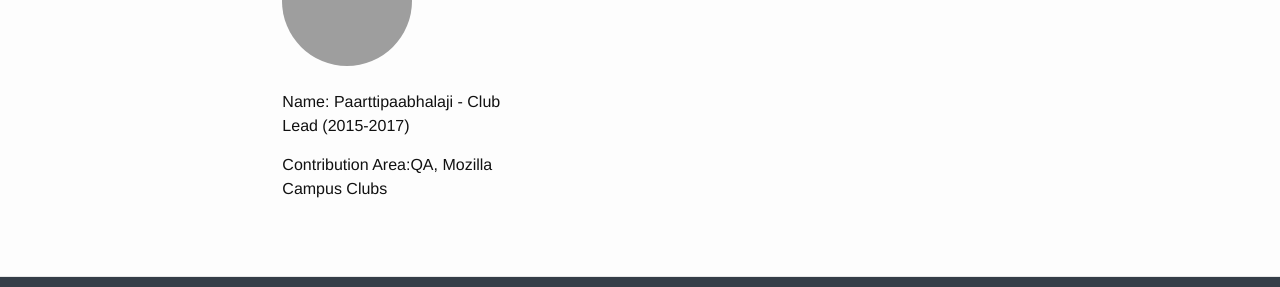
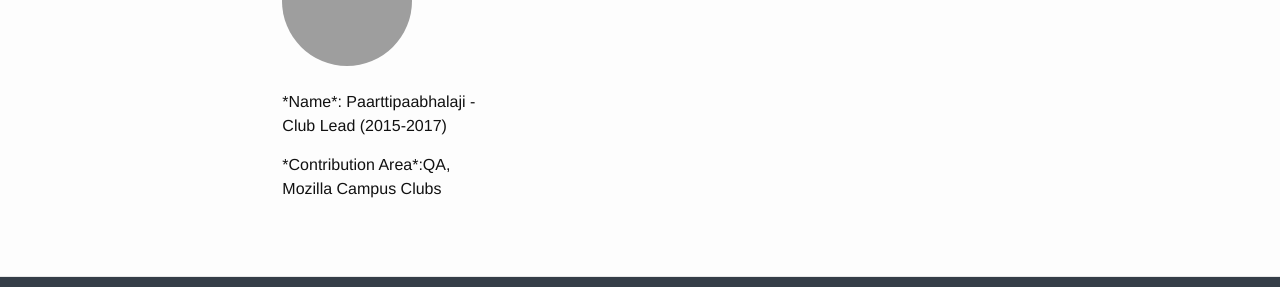
Before and after one commit to MozillaTN/snsct, a Jekyll site: the page built from docs/contributors.md, in a window 1280 px wide. Shown: the part 1696-1983 px from the top of the page. Built offline with Jekyll 4.4.1, drawn with Linux system fonts in a browser that asks for light colours; grey boxes are pictures that could not be loaded.

Commit message:
Update contributors.md

```diff
--- a/docs/contributors.md
+++ b/docs/contributors.md
@@ -33,8 +33,8 @@ Here are the list of amazing Mozilla contributors from our club.
 
 <img src="{{ contributor.photo }}"></div><br>
 
-<p class="name">Name: {{ contributor.name }}</p>
-<p class="contribution">Contribution Area:{{ contributor.contribution }}</p>
+<p class="name">*Name*: {{ contributor.name }}</p>
+<p class="contribution">*Contribution Area*:{{ contributor.contribution }}</p>
 
 </div>
 {% endfor %}
```
